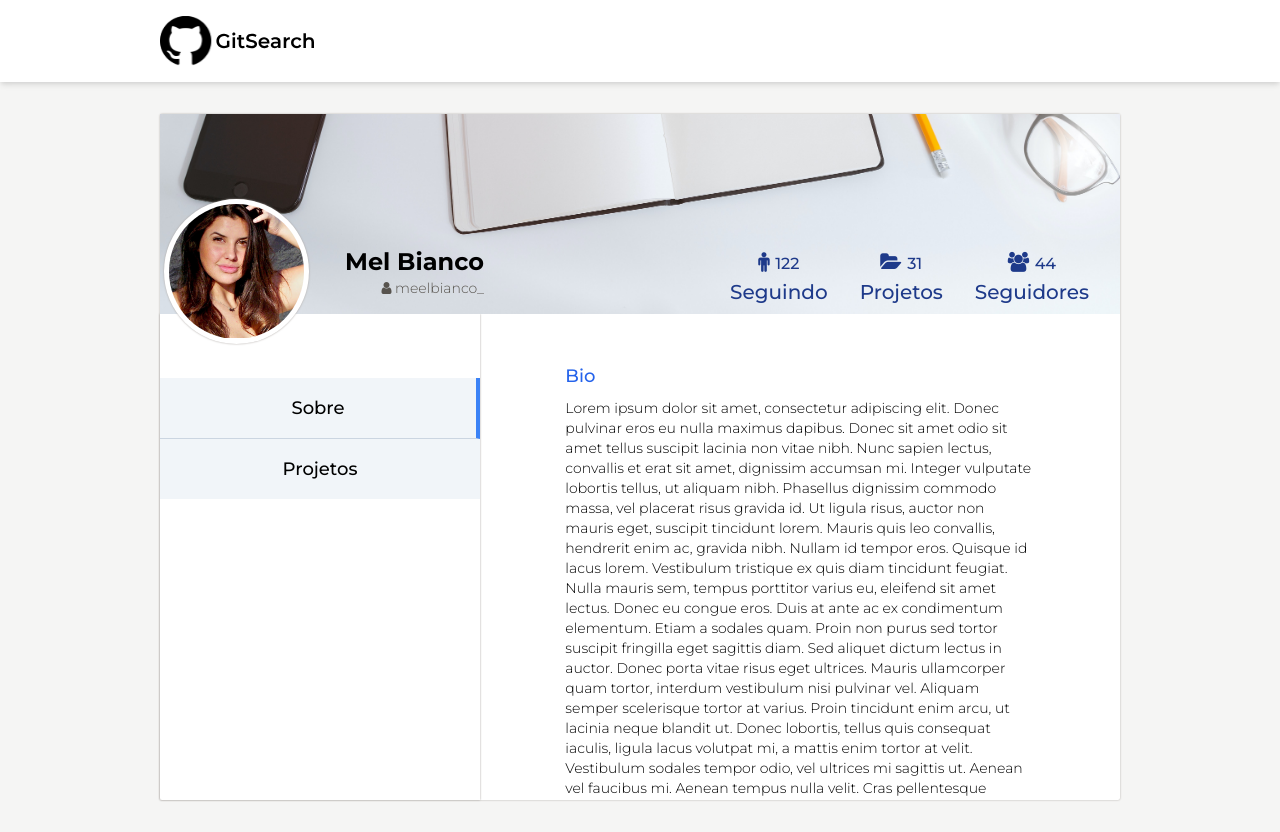
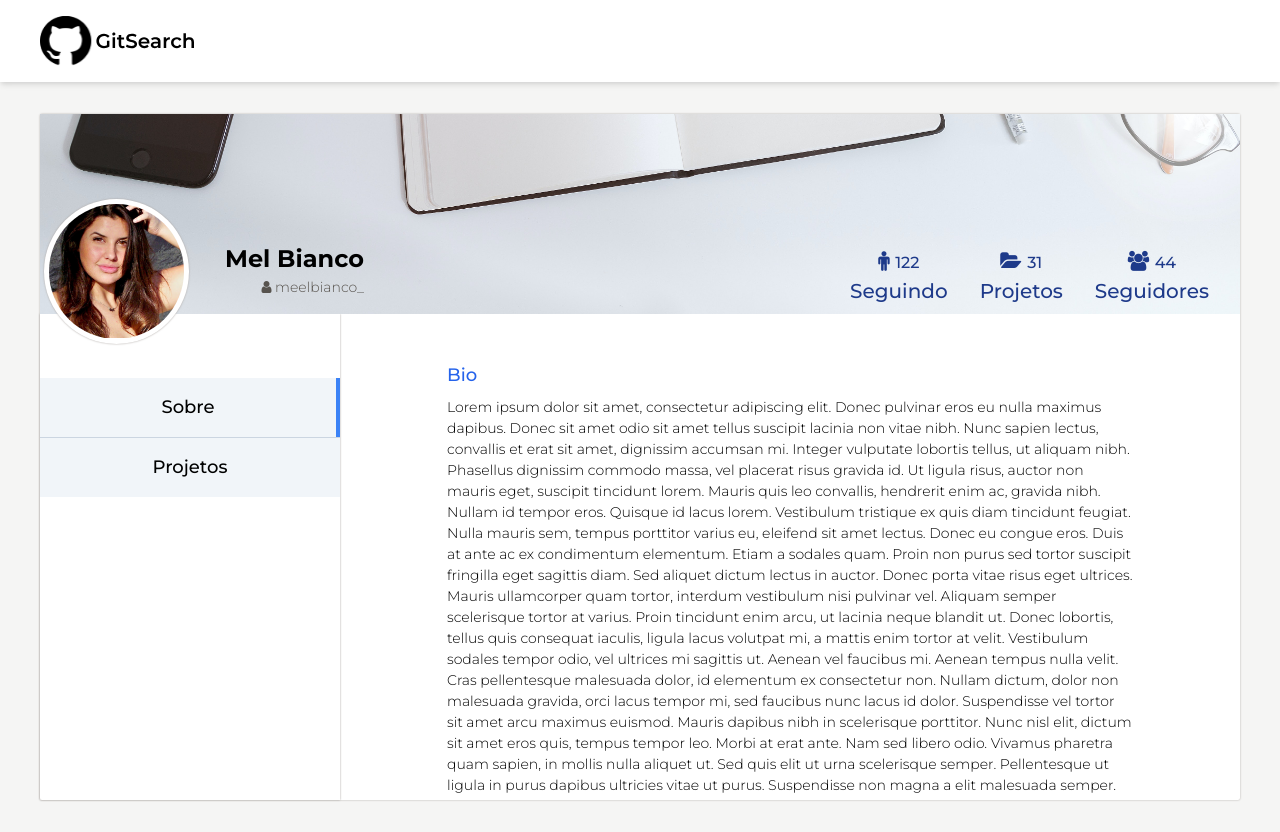
Before and after one commit to Mizzzael/teste-atlas, a Vue app: page /user/1 in a window 1280 px wide. Built offline with nearby package versions, Linux system fonts and the light colour scheme; a web font is replaced by a local one.

Commit message:
Finalizando Tela de perfil.

```diff
--- a/package.json
+++ b/package.json
@@ -12,6 +12,7 @@
         "axios": "^0.21.0",
         "core-js": "^3.6.5",
         "font-awesome": "^4.7.0",
+        "github-lang-colors": "^1.0.4",
         "lottie-web": "^5.7.5",
         "postcss": "^8.2.1",
         "tailwindcss": "^2.0.1",
--- a/src/assets/js/Github.js
+++ b/src/assets/js/Github.js
@@ -5,7 +5,7 @@ class GithubFac {
     constructor() {
         this.endpoints = {
             getUser: (userName) => `https://api.github.com/users/${userName}`,
-            getUsers: (searchString) => `https://api.github.com/search/users?q=${searchString}`,
+            getUsers: (searchString, page, per_page) => `https://api.github.com/search/users?q=${searchString}&page=${page}&per_page=${per_page}`,
             getRepos: (userName) => `https://api.github.com/users/${userName}/repos`
         };
     }
@@ -13,6 +13,11 @@ class GithubFac {
     getUser(userName) {
         return Axios.get(this.endpoints.getUser(userName));
     }
+
+    getUsers({ search, page, per_page }) {
+        return Axios.get(this.endpoints.getUsers(search, page, per_page));
+    }
+
 }
 
 export default GithubFac;
--- a/src/router/index.js
+++ b/src/router/index.js
@@ -21,10 +21,15 @@ const routes = [{
         component: () =>
             import ("../views/Profile.vue"),
         children: [{
-            path: "/",
+            path: "",
             name: "Bio",
             component: () =>
                 import ("../views/components/ProfileBio.vue"),
+        }, {
+            path: "repos",
+            name: "Repos",
+            component: () =>
+                import ("../views/components/ProfileRepos.vue"),
         }]
     }
 ];
--- a/src/views/Profile.vue
+++ b/src/views/Profile.vue
@@ -50,25 +50,29 @@
                 </section>
             </header>
             <section class="profile.body w-full flex flex-wrap justify-center items-start">
-                <aside class="profile.aside md:w-4/12 w-full md:shadow">
+                <aside class="profile.aside lg:w-3/12 md:w-4/12 w-full md:shadow">
                     <section class="w-full md:pt-16">
                         <nav class="w-full">
                             <ul class="bg-blueg-100 w-full flex flex-wrap">
-                                <li class="profile.navigation profile.navigation:active md:w-full w-6/12 text-lg py-4 text-center relative">
-                                    <a href="Javascript: void(0)">
-                                        Sobre
-                                    </a>
+                                <li class="profile.navigation md:w-full w-6/12 relative">
+                                    <router-link :to="`/user/${userParam}/`" >
+                                        <span class="profile.navigation_button text-lg py-4 text-center w-full block">
+                                            Sobre
+                                        </span>
+                                    </router-link>
                                 </li>
-                                <li class="profile.navigation md:w-full w-6/12 text-lg py-4 text-center relative">
-                                    <a href="Javascript: void(0)">
-                                        Projetos
-                                    </a>
+                                <li id=repos_button class="profile.navigation md:w-full w-6/12 relative">
+                                    <router-link :to="`/user/${userParam}/repos`" >
+                                        <span class="profile.navigation_button text-lg py-4 text-center w-full block">
+                                            Projetos
+                                        </span>
+                                    </router-link>
                                 </li>
                             </ul>
                         </nav>
                     </section>
                 </aside>
-                <section class="md:w-8/12 w-full profile.content overflow-y-auto">
+                <section class="lg:w-9/12 md:w-8/12 w-full profile.content overflow-y-auto">
                     <router-view />
                 </section>
             </section>
@@ -92,7 +96,9 @@ export default {
     name: "Profile",
     data() {
         return {
-            user: {}
+            user: {},
+            routeName: '',
+            userParam: this.$route.params.user
         }
     },
     computed: {
@@ -103,7 +109,7 @@ export default {
     methods: {
         setUserState(user) {
             this.$store.commit('setUser', user);
-        },
+        }
     },
     components: {
         HeaderGeneric,
@@ -112,7 +118,7 @@ export default {
     },
     mounted() {
         const user = this.getUser;
-        console.log(user.node_id, github_api);
+        console.log(user.node_id, github_api, this.$router);
         // if(!user.node_id) {
         //     github_api.getUser(this.$route.params.user).then(({data}) => {
         //         this.setUserState(data);
@@ -141,6 +147,10 @@ export default {
             background-size 100%
             background-repeat no-repeat
 
+    .profile\\.navigation_button
+        &:focus
+            outline none
+
     @media only screen and (max-width: 768px)
         .profile\\.header
             padding-top 5px
@@ -167,8 +177,10 @@ export default {
         .profile\\.navigation
             &:nth-child(odd)
                 border-right 1px solid #CBD5E1
-            &\\:active
-                border-bottom solid 2px #3B82F6
+
+        .router-link-exact-active
+            & .profile\\.navigation_button
+                border-bottom solid 4px #3B82F6
 
     @media only screen and (min-width: 768px)
         .profile\\.header
@@ -206,7 +218,9 @@ export default {
         .profile\\.navigation
             &:nth-child(odd)
                 border-bottom 1px solid #CBD5E1
-            &\\:active
+
+        .router-link-exact-active
+            & .profile\\.navigation_button
                 border-right solid 4px #3B82F6
 
     @media only screen and (min-width: 1024px)
@@ -231,4 +245,11 @@ export default {
             @extends .profile\\.username
             width calc((960px - 160px) * 0.6)
 
+    @media only screen and (min-width: 1201px)
+        .profile\\.username
+            width calc((1200px - 160px) * 0.4)
+
+        .profile\\.infos
+            width calc((1200px - 160px) * 0.6)
+
 </style>
--- a/src/views/components/BodyPage.vue
+++ b/src/views/components/BodyPage.vue
@@ -12,4 +12,7 @@ export default {
     @media only screen and (min-width: 1024px)
         .body-page
             max-width 960px
+    @media only screen and (min-width: 1201px)
+        .body-page
+            max-width 1200px
 </style>
--- a/src/views/components/HeaderGeneric.vue
+++ b/src/views/components/HeaderGeneric.vue
@@ -33,4 +33,7 @@
     @media only screen and (min-width: 1024px)
         .HeaderGen\\.box
             max-width 960px
+    @media only screen and (min-width: 1201px)
+        .HeaderGen\\.box
+            max-width 1200px
 </style>
--- a/src/views/components/ProfileBio.vue
+++ b/src/views/components/ProfileBio.vue
@@ -3,7 +3,7 @@
         <h6 class="text-lg text-blue-600 py-2">
             Bio
         </h6>
-        <p class="text-sm font-light">
+        <p class="text-sm font-light mb-8">
             Lorem ipsum dolor sit amet, consectetur adipiscing elit. Donec pulvinar eros eu nulla maximus dapibus. Donec sit amet odio sit amet tellus suscipit lacinia non vitae nibh. Nunc sapien lectus, convallis et erat sit amet, dignissim accumsan mi. Integer vulputate lobortis tellus, ut aliquam nibh. Phasellus dignissim commodo massa, vel placerat risus gravida id. Ut ligula risus, auctor non mauris eget, suscipit tincidunt lorem. Mauris quis leo convallis, hendrerit enim ac, gravida nibh. Nullam id tempor eros. Quisque id lacus lorem. Vestibulum tristique ex quis diam tincidunt feugiat. Nulla mauris sem, tempus porttitor varius eu, eleifend sit amet lectus. Donec eu congue eros.
 
             Duis at ante ac ex condimentum elementum. Etiam a sodales quam. Proin non purus sed tortor suscipit fringilla eget sagittis diam. Sed aliquet dictum lectus in auctor. Donec porta vitae risus eget ultrices. Mauris ullamcorper quam tortor, interdum vestibulum nisi pulvinar vel. Aliquam semper scelerisque tortor at varius. Proin tincidunt enim arcu, ut lacinia neque blandit ut. Donec lobortis, tellus quis consequat iaculis, ligula lacus volutpat mi, a mattis enim tortor at velit. Vestibulum sodales tempor odio, vel ultrices mi sagittis ut. Aenean vel faucibus mi. Aenean tempus nulla velit. Cras pellentesque malesuada dolor, id elementum ex consectetur non. Nullam dictum, dolor non malesuada gravida, orci lacus tempor mi, sed faucibus nunc lacus id dolor. Suspendisse vel tortor sit amet arcu maximus euismod.
@@ -14,6 +14,12 @@
 
             Sed purus risus, euismod ullamcorper sapien non, eleifend malesuada risus. Integer vel venenatis mi, non venenatis lorem. Integer dignissim nec dui at pellentesque. Donec elit magna, hendrerit sed lectus sed, auctor congue enim. Proin blandit dolor nec malesuada ornare. Nullam posuere, purus ac euismod venenatis, lorem tortor feugiat erat, in cursus lacus tortor et dui. Vivamus id odio efficitur tellus consectetur vestibulum fringilla nec lacus. Integer volutpat magna nec metus posuere consectetur. Vivamus nec lacinia neque, quis finibus risus. Pellentesque habitant morbi tristique senectus et netus et malesuada fames ac turpis egestas.
         </p>
+        <p class="my-1 text-lg text-blue-800">
+            <i class="fa fa-home"></i> Guarulhos
+        </p>
+        <p class="my-1 text-lg text-blue-800">
+            <i class="fa fa-laptop"></i> https://mzdev.me
+        </p>
     </article>
 </template>
 
--- /dev/null
+++ b/src/views/components/ProfileRepos.vue
@@ -0,0 +1,23 @@
+<template>
+    <section id=repos class="w-full pt-6">
+        <section class="w-10/12 mx-auto">
+            <Repo />
+            <Repo />
+            <Repo />
+            <Repo />
+            <Repo />
+            <Repo />
+            <Repo />
+            <Repo />
+        </section>
+    </section>
+</template>
+<script>
+import Repo from "../components/Repo.vue";
+export default {
+    name: "Repos",
+    components: {
+        Repo
+    }
+}
+</script>
--- /dev/null
+++ b/src/views/components/Repo.vue
@@ -0,0 +1,44 @@
+<template>
+    <section class="repo w-full py-4 flex flex-wrap items-center justify-center">
+        <header class="w-full">
+            <h4 class="text-blue-600 font-normal text-2xl">
+                video2x
+            </h4>
+        </header>
+        <section class="w-full px-4 flex flex-wrap items-start justify-center">
+            <section class="md:w-8/12 w-full py-1">
+                <p class="text-xs font-light">
+                    A lossless video/GIF/image upscaler achieved with waifu2x, Anime4K, SRMD and RealSR. Started in Hack the Valley 2, 2018.
+                </p>
+            </section>
+            <section class="md:w-4/12 w-full py-1 flex-wrap flex items-center">
+                <div class="md:w-full w-6/12">
+                    <p class="md:text-md text-sm text-gray-500">
+                        <i :style="`color: ${setColorLanguage('Python')};`" class="fa fa-circle"></i> <span class="md:text-sm text-2xs">Python</span>
+                    </p>
+                </div>
+                <div class="md:w-full w-6/12 px-1">
+                    <p class="text-gray-500 ms:text-xs text-2xs">
+                        Atualizado em 18/12/2020
+                    </p>
+                </div>
+            </section>
+        </section>
+    </section>
+</template>
+<script>
+import GithubColors from "github-lang-colors";
+export default {
+    name: 'Repo',
+    props: ['repo'],
+    methods: {
+        setColorLanguage(language) {
+            return GithubColors(language);
+        }
+    }
+}
+</script>
+<style lang="stylus">
+    .repo
+        border-bottom solid 1px #A3A3A3
+</style>
--- a/tailwind.config.js
+++ b/tailwind.config.js
@@ -26,6 +26,21 @@ module.exports = {
             white: colors.white,
             blueg: colors.blueGray
         },
+        fontSize: {
+            '2xs': '.60rem',
+            'xs': '.75rem',
+            'sm': '.875rem',
+            'tiny': '.875rem',
+            'base': '1rem',
+            'lg': '1.125rem',
+            'xl': '1.25rem',
+            '2xl': '1.5rem',
+            '3xl': '1.875rem',
+            '4xl': '2.25rem',
+            '5xl': '3rem',
+            '6xl': '4rem',
+            '7xl': '5rem',
+        },
         boxShadow: {
             sm: '0 1px 2px 0 rgba(0, 0, 0, 0.05)',
             DEFAULT: '0 0 2px #A8A29E',
```
Also changed, not shown: src/assets/css/tailwind.compiled.css, src/views/components/RepoList.vue (deleted), 1 other file (tests, documents, lock files or other folders).
